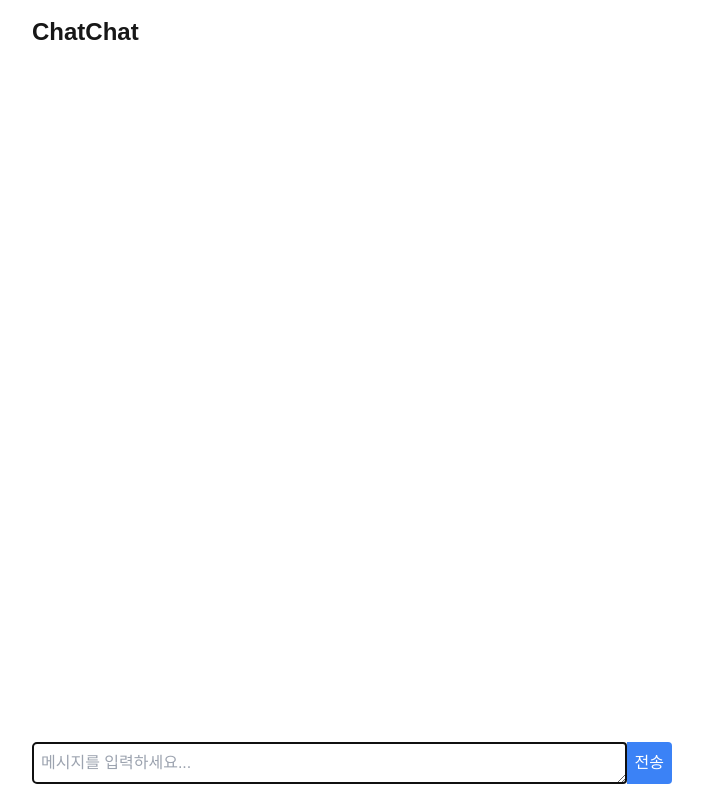
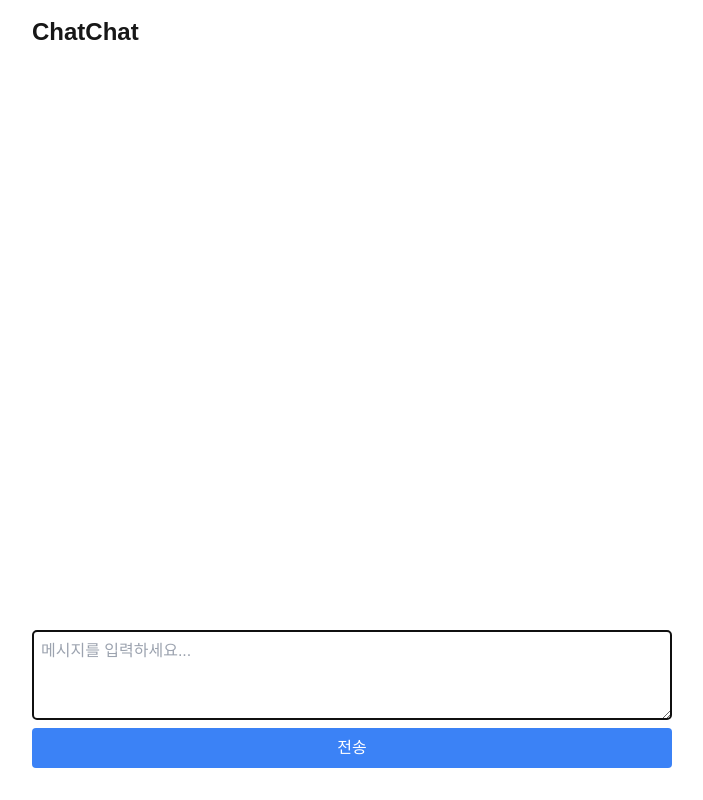
Before and after one commit to tommy-blackbold/ChatChat, a Next.js app: page / in a window 1280 px wide. Shown: the whole page, without its empty margins (288-991 px from the left). Built offline with nearby package versions, Linux system fonts and the light colour scheme.

Commit message:
다시 글자만 입력하게

```diff
--- a/package.json
+++ b/package.json
@@ -10,6 +10,7 @@
   },
   "dependencies": {
     "ai": "^3.3.28",
+    "formidable": "^3.5.1",
     "next": "14.2.8",
     "openai": "^4.58.1",
     "react": "^18",
--- /dev/null
+++ b/src/app/api/analyze-image/route.ts
@@ -0,0 +1,47 @@
+import { NextResponse } from 'next/server';
+import OpenAI from 'openai';
+
+const openai = new OpenAI({
+  apiKey: process.env.OPENAI_API_KEY,
+});
+
+export async function POST(req: Request) {
+  try {
+    const { imageUrl } = await req.json();
+    console.log('Received image URL:', imageUrl);
+
+    if (!imageUrl) {
+      return NextResponse.json({ error: '이미지 URL이 없습니다.' }, { status: 400 });
+    }
+
+    if (!process.env.OPENAI_API_KEY) {
+      throw new Error('OPENAI_API_KEY가 설정되지 않았습니다.');
+    }
+
+    const fullImageUrl = `${process.env.NEXT_PUBLIC_BASE_URL || ''}${imageUrl}`;
+    console.log('Full image URL:', fullImageUrl);
+
+    const response = await openai.chat.completions.create({
+      model: "gpt-4-vision-preview",
+      messages: [
+        {
+          role: "user",
+          content: [
+            { type: "text", text: "이 이미지에 무엇이 있나요?" },
+            { type: "image_url", image_url: fullImageUrl },
+          ],
+        },
+      ],
+      max_tokens: 300,
+    });
+
+    console.log('OpenAI response:', response.choices[0].message.content);
+    return NextResponse.json({ analysis: response.choices[0].message.content });
+  } catch (error) {
+    console.error('Error analyzing image:', error);
+    return NextResponse.json({
+      error: '이미지 분석 중 오류가 발생했습니다.',
+      details: error instanceof Error ? error.message : String(error)
+    }, { status: 500 });
+  }
+}
--- /dev/null
+++ b/src/app/api/upload-image/route.ts
@@ -0,0 +1,36 @@
+import { NextResponse } from 'next/server';
+import { IncomingForm } from 'formidable';
+import fs from 'fs';
+import path from 'path';
+
+export const config = {
+  api: {
+    bodyParser: false,
+  },
+};
+
+export async function POST(req: Request) {
+  const uploadDir = path.join(process.cwd(), 'public', 'uploads');
+  if (!fs.existsSync(uploadDir)) {
+    fs.mkdirSync(uploadDir, { recursive: true });
+  }
+
+  const form = new IncomingForm({
+    uploadDir,
+    keepExtensions: true,
+  });
+
+  return new Promise((resolve, reject) => {
+    form.parse(req, (err, fields, files) => {
+      if (err) {
+        console.error('Error parsing form:', err);
+        return resolve(NextResponse.json({ error: '이미지 업로드 중 오류가 발생했습니다.' }, { status: 500 }));
+      }
+
+      const file = files.file[0];
+      const filePath = `/uploads/${path.basename(file.filepath)}`;
+      console.log('Uploaded file:', filePath);
+      return resolve(NextResponse.json({ url: filePath }));
+    });
+  });
+}
--- a/src/app/page.tsx
+++ b/src/app/page.tsx
@@ -1,16 +1,17 @@
 'use client';
 
 import { useState, useEffect, useRef, FormEvent, KeyboardEvent } from 'react';
-import { useChat } from 'ai/react';
+import { useChat, Message } from 'ai/react';
 import ReactMarkdown from 'react-markdown';
 
 export default function Home() {
   const [isLoading, setIsLoading] = useState(false);
+  const [inputValue, setInputValue] = useState('');
   const messagesEndRef = useRef<HTMLDivElement>(null);
   const textareaRef = useRef<HTMLTextAreaElement>(null);
 
-  const { messages, input, handleInputChange, handleSubmit, setInput } = useChat({
-    api: '/api/chat',  // 이 부분이 정확한지 확인
+  const { messages, append } = useChat({
+    api: '/api/chat',
     onResponse: () => {
       setIsLoading(false);
     },
@@ -20,7 +21,7 @@ export default function Home() {
     onError: (error) => {
       console.error('Chat error:', error);
       setIsLoading(false);
-      alert('오류가 발생했습니다: ' + error.message);
+      alert('채팅 오류가 발생했습니다: ' + error.message);
     },
   });
 
@@ -36,13 +37,36 @@ export default function Home() {
     textareaRef.current?.focus();
   }, []);
 
-  const handleFormSubmit = (e: FormEvent<HTMLFormElement>) => {
+  // 입력값이 변경될 때마다 textarea의 값을 동기화합니다.
+  useEffect(() => {
+    if (textareaRef.current) {
+      textareaRef.current.value = inputValue;
+    }
+  }, [inputValue]);
+
+  const handleInputChange = (e: React.ChangeEvent<HTMLTextAreaElement>) => {
+    setInputValue(e.target.value);
+  };
+
+  const handleFormSubmit = async (e: FormEvent<HTMLFormElement>) => {
     e.preventDefault();
-    if (input.trim() && !isLoading) {
+    if (inputValue.trim() && !isLoading) {
       setIsLoading(true);
-      const currentInput = input.trim();
-      setInput(''); // 입력 필드를 즉시 초기화
-      handleSubmit(e, { data: { content: currentInput } });
+      const currentInput = inputValue.trim();
+
+      // 입력값을 비우는 작업을 비동기적으로 처리합니다.
+      setTimeout(() => {
+        setInputValue('');
+        requestAnimationFrame(() => {
+          if (textareaRef.current) {
+            textareaRef.current.value = '';
+          }
+        });
+      }, 0);
+
+      const userMessage: Message = { role: 'user', content: currentInput };
+      await append(userMessage);
+      setIsLoading(false);
     }
   };
 
@@ -65,24 +89,24 @@ export default function Home() {
             </span>
           </div>
         ))}
-        {isLoading && <div className="text-center">로딩 중...</div>}
+        {isLoading && <div className="text-center">처리 중...</div>}
         <div ref={messagesEndRef} />
       </div>
 
-      <form onSubmit={handleFormSubmit} className="flex">
+      <form onSubmit={handleFormSubmit} className="flex flex-col mb-4">
         <textarea
           ref={textareaRef}
-          value={input}
+          value={inputValue}
           onChange={handleInputChange}
           onKeyDown={handleKeyDown}
           placeholder="메시지를 입력하세요..."
-          className="flex-1 p-2 border rounded-l"
-          rows={1}
+          className="w-full p-2 border rounded mb-2"
+          rows={3}
         />
         <button
           type="submit"
-          className="bg-blue-500 text-white p-2 rounded-r"
-          disabled={isLoading || !input.trim()}
+          className="bg-blue-500 text-white p-2 rounded"
+          disabled={isLoading || !inputValue.trim()}
         >
           {isLoading ? '전송 중...' : '전송'}
         </button>
```
Also changed, not shown: 1 other file (tests, documents, lock files or other folders).
